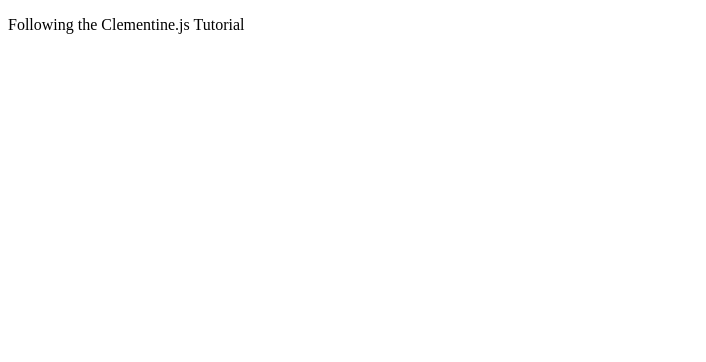
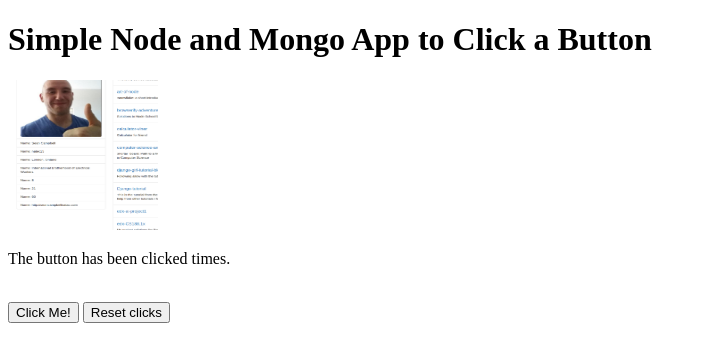
Before and after one commit to natac13/simple-node-mongo-app, a website: page index.html in a window 1280 px wide. Shown: the whole page, without its empty margins (0-706 px from the left). Drawn offline with Linux system fonts and the light colour scheme; files whose address does not match are found by name.

Commit message:
(setup):MongoDB
Got the mongoDB connection working

```diff
--- a/index.html
+++ b/index.html
@@ -4,6 +4,21 @@
   <title>Simple Node and Mongo App</title>
 </head>
 <body>
-  <p>Following the Clementine.js Tutorial</p>
+  <header class="">
+    <h1>Simple Node and Mongo App to Click a Button</h1>
+  </header><!-- /header -->
+
+  <div class="img-container">
+    <img src="/reacttutIssue.png" alt="imageTest" height="150px" width="150px">
+  </div>
+
+  <div class="container">
+    <p>The button has been clicked <span id="click-amout"></span> times.</p>
+    <br />
+    <div class="btn-container">
+      <button type="button">Click Me!</button>
+      <button type="button">Reset clicks</button>
+    </div>
+  </div>
 </body>
 </html>
```
Also changed, not shown: server.js (+21 -4 lines), app/assets/reacttutIssue.png (added).
